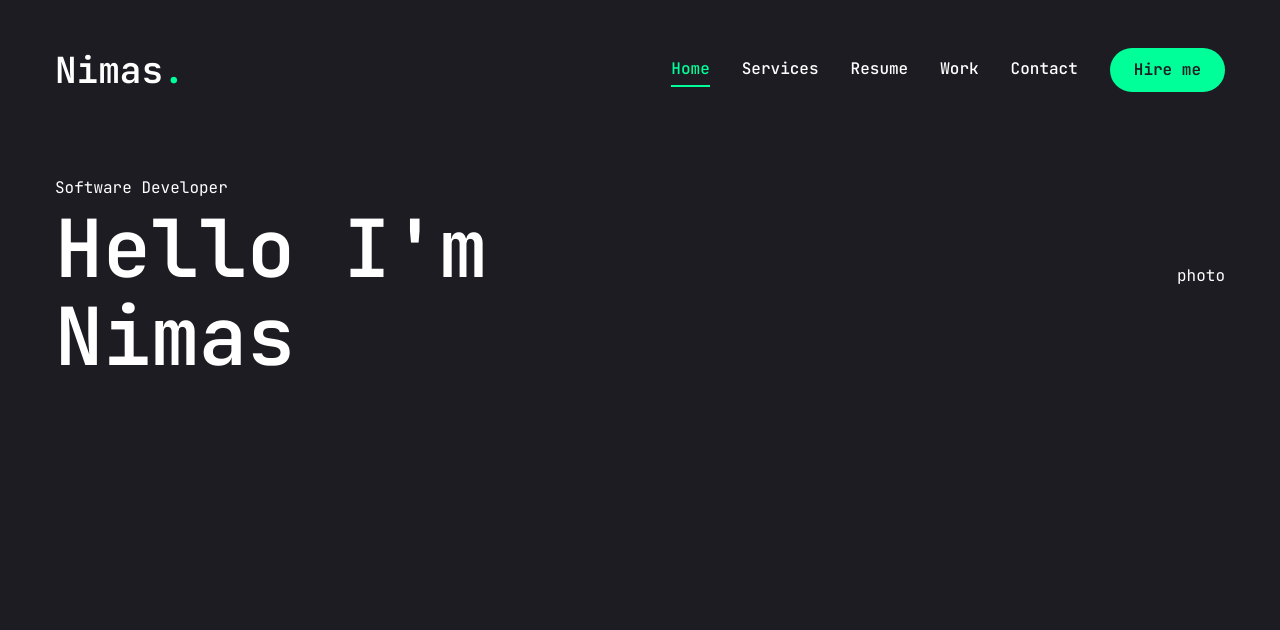
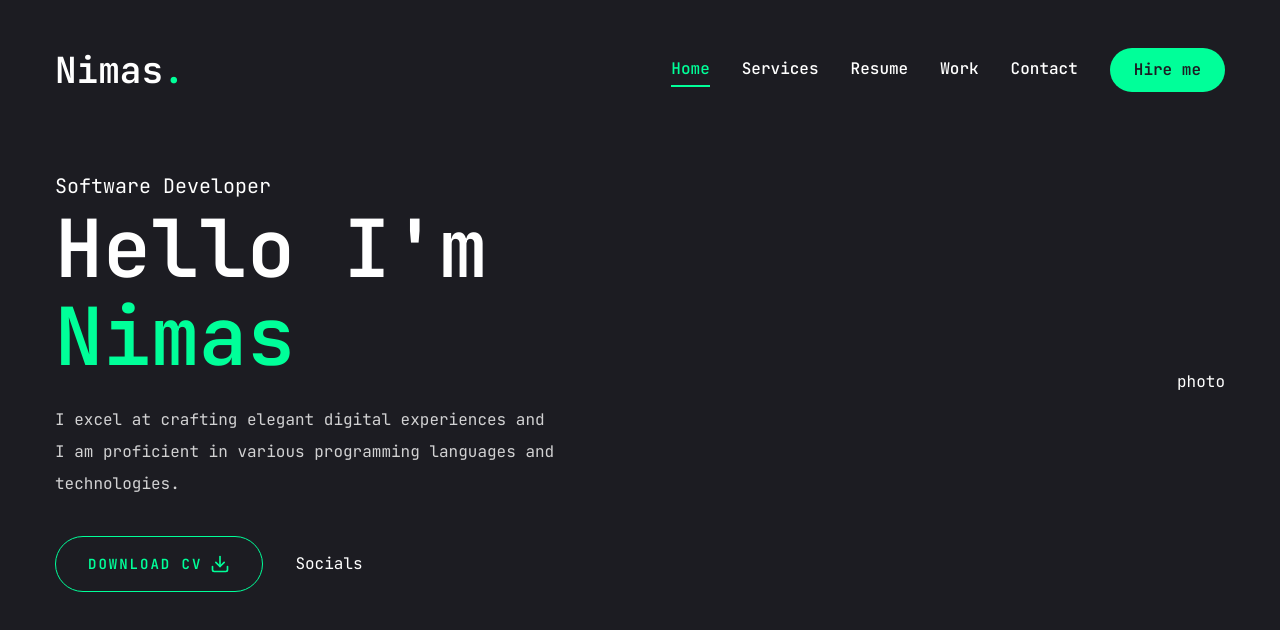
Before and after one commit to Kafoor-Nimas/my-portfolio, a Next.js app: page / in a window 1280 px wide. Shown: the top 630 px of the page. Built offline with nearby package versions, Linux system fonts and the light colour scheme.

Commit message:
Created hero section with download button

```diff
--- a/app/globals.css
+++ b/app/globals.css
@@ -10,10 +10,10 @@
     @apply text-[48px] xl:text-[80px] leading-[1.1] font-semibold;
   }
   .h2 {
-    @apply text-[48px] xl:text-[80px] leading-[1.1] font-semibold;
+    @apply text-[36px] xl:text-[48px] leading-[1.1] font-semibold;
   }
   .h3 {
-    @apply text-[48px] xl:text-[80px] leading-[1.1] font-semibold;
+    @apply text-[20px] xl:text-[24px] leading-[1.1] font-semibold;
   }
 }
 /*
--- a/app/page.jsx
+++ b/app/page.jsx
@@ -1,3 +1,4 @@
+import Socials from "@/components/Socials";
 import { Button } from "@/components/ui/button";
 import { FiDownload } from "react-icons/fi";
 
@@ -8,11 +9,29 @@
         <div className="flex flex-col xl:flex-row items-center justify-between xl:pt-8 xl:pb-24">
           {/* text */}
           <div className="text-center xl:text-left">
-            <span>Software Developer</span>
-            <h1 className="h1">
+            <span className="text-xl">Software Developer</span>
+            <h1 className="h1 mb-6">
               Hello I'm <br />
-              <span>Nimas</span>
+              <span className="text-accent">Nimas</span>
             </h1>
+            <p className="max-w-[500px] mb-9 text-white/80">
+              I excel at crafting elegant digital experiences and I am
+              proficient in various programming languages and technologies.
+            </p>
+            {/* btn and socials*/}
+            <div className="flex flex-col xl:flex-row items-center gap-8">
+              <Button
+                variant="outline"
+                size="lg"
+                className="uppercase flex items-center gap-2"
+              >
+                <span>Download CV</span>
+                <FiDownload className="text-xl" />
+              </Button>
+              <div className="mb-8 xl:mb-0">
+                <Socials />
+              </div>
+            </div>
           </div>
           {/* photo */}
           <div>photo</div>
--- /dev/null
+++ b/components/Socials.jsx
@@ -0,0 +1,9 @@
+import React from 'react'
+
+const Socials = () => {
+  return (
+    <div>Socials</div>
+  )
+}
+
+export default Socials
```
